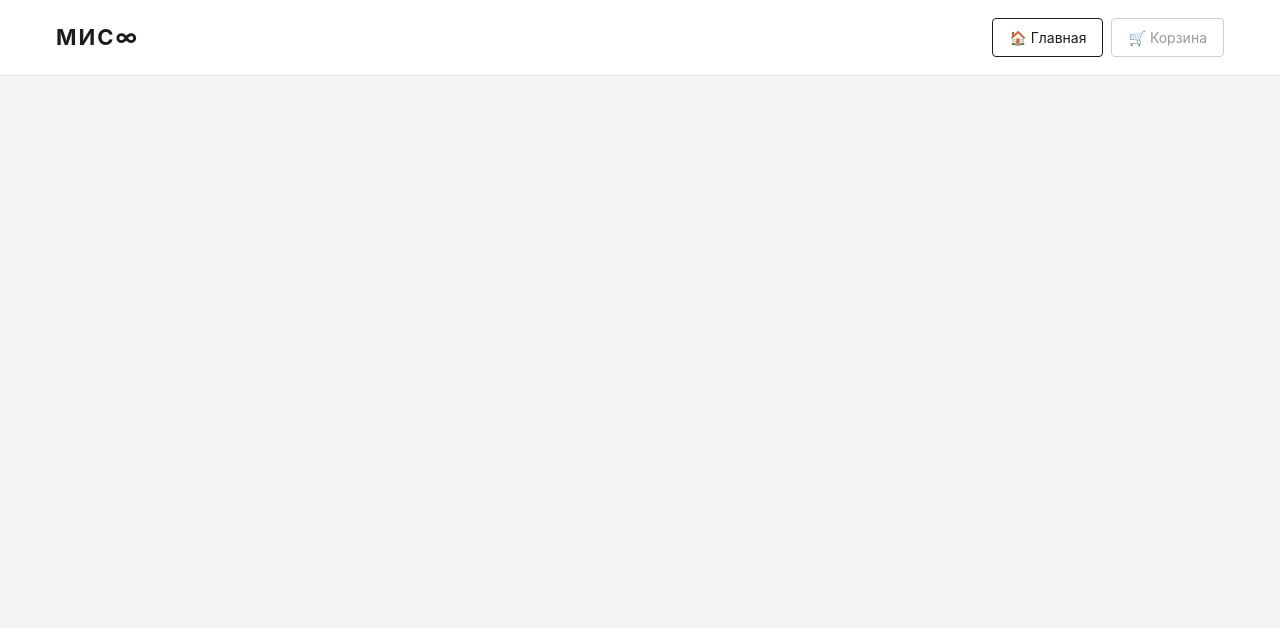
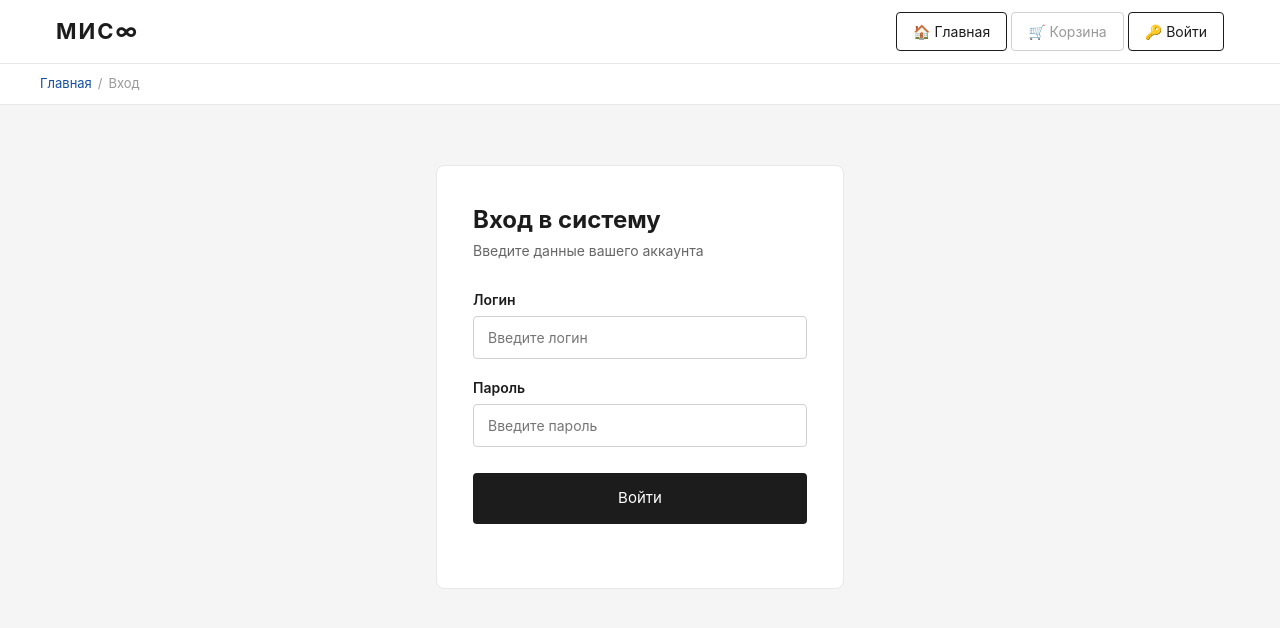
Before and after one commit to artem5438/publishing-frontend, a React (Vite) app: page /login in a window 1280 px wide. Shown: the top 628 px of the page. Built offline with nearby package versions, Linux system fonts and the light colour scheme; no server answers.

Commit message:
lab5: add auth, cart functionality, qty controls, estimated price

```diff
--- a/src/App.tsx
+++ b/src/App.tsx
@@ -5,15 +5,17 @@ import AppNavbar from './components/Navbar'
 import WorksListPage from './pages/WorksListPage'
 import WorkDetailPage from './pages/WorkDetailPage'
 import OrdersPage from './pages/OrdersPage'
+import LoginPage from './pages/LoginPage'
 
 export default function App() {
   return (
     <BrowserRouter>
-      <AppNavbar cartCount={0} />
+      <AppNavbar />
       <Routes>
         <Route path="/" element={<WorksListPage />} />
         <Route path="/works/:id" element={<WorkDetailPage />} />
         <Route path="/orders" element={<OrdersPage />} />
+        <Route path="/login" element={<LoginPage />} />
       </Routes>
     </BrowserRouter>
   )
--- a/src/components/Navbar.tsx
+++ b/src/components/Navbar.tsx
@@ -1,13 +1,44 @@
-import { useNavigate } from 'react-router-dom'
+import { useEffect, useState } from 'react'
+import { useNavigate, useLocation } from 'react-router-dom'
 import { Navbar, Nav, Container } from 'react-bootstrap'
 import Button from 'react-bootstrap/Button'
 
-interface NavbarProps {
-  cartCount?: number
-}
+export default function AppNavbar() {
+  const navigate = useNavigate()
+  const location = useLocation()
+  const [userLogin, setUserLogin] = useState<string | null>(null)
+  const [cartCount, setCartCount] = useState(0)
 
-export default function AppNavbar({ cartCount = 0 }: NavbarProps) {
-  const navigate = useNavigate()
+  useEffect(() => {
+    fetch('/api/publishing-orders/cart', { credentials: 'include' })
+      .then((r) => {
+        if (r.status === 401) {
+          setUserLogin(null)
+          setCartCount(0)
+          return null
+        }
+        return r.json()
+      })
+      .then((data) => {
+        if (!data) return
+        setUserLogin(data.creator_login ?? 'Пользователь')
+        setCartCount(data.works?.length ?? 0)
+      })
+      .catch(() => {
+        setUserLogin(null)
+        setCartCount(0)
+      })
+  }, [location.pathname])
+
+  const handleLogout = () => {
+    fetch('/api/auth/logout', { method: 'POST', credentials: 'include' })
+      .finally(() => {
+        setUserLogin(null)
+        setCartCount(0)
+        navigate('/login')
+      })
+  }
+
   return (
     <Navbar bg="dark" variant="dark" expand="lg" sticky="top">
       <Container fluid className="px-3">
@@ -20,13 +51,28 @@ export default function AppNavbar({ cartCount = 0 }: NavbarProps) {
             <Button className="mis-nav-btn" onClick={() => navigate('/')}>
               🏠 Главная
             </Button>
-            {cartCount > 0 ? (
-              <Button className="mis-nav-btn" onClick={() => navigate('/orders')}>
-                🛒 Корзина <span className="cart-badge-custom">{cartCount}</span>
-              </Button>
+
+            <Button
+              className="mis-nav-btn"
+              onClick={() => navigate('/orders')}
+              disabled={!userLogin}
+              style={{ opacity: cartCount > 0 ? 1 : 0.5 }}
+            >
+              🛒 Корзина {cartCount > 0 && <span className="cart-badge-custom">{cartCount}</span>}
+            </Button>
+
+            {userLogin ? (
+              <>
+                <Button className="mis-nav-btn" onClick={() => navigate('/orders')}>
+                  👤 {userLogin}
+                </Button>
+                <Button className="mis-nav-btn mis-nav-btn-logout" onClick={handleLogout}>
+                  Выйти
+                </Button>
+              </>
             ) : (
-              <Button className="mis-nav-btn" style={{ opacity: 0.5 }} disabled>
-                🛒 Корзина
+              <Button className="mis-nav-btn" onClick={() => navigate('/login')}>
+                🔑 Войти
               </Button>
             )}
           </Nav>
--- a/src/mocks/orders.ts
+++ b/src/mocks/orders.ts
@@ -1,4 +1,6 @@
 import type { Order } from '../types'
+
+const MINIO_URL = 'http://localhost:9000/publishing-media'
 
 export const mockCart: Order = {
   id: 17,
@@ -15,7 +17,7 @@ export const mockCart: Order = {
       price_rub: 2500,
       quantity: 1,
       comment: '',
-      image_key: 'hard-cover.jpg',
+      image_url: `${MINIO_URL}/hard-cover.jpg`,
     },
     {
       work_id: 3,
@@ -23,7 +25,7 @@ export const mockCart: Order = {
       price_rub: 800,
       quantity: 1,
       comment: '',
-      image_key: 'soft-cover.jpg',
+      image_url: `${MINIO_URL}/soft-cover.jpg`,
     },
   ],
 }
@@ -47,7 +49,7 @@ export const mockOrders: Order[] = [
         price_rub: 5000,
         quantity: 1,
         comment: '',
-        image_key: 'print-digital.jpg',
+        image_url: `${MINIO_URL}/print-digital.jpg`,
       },
       {
         work_id: 2,
@@ -55,7 +57,7 @@ export const mockOrders: Order[] = [
         price_rub: 15000,
         quantity: 3,
         comment: 'срочный заказ',
-        image_key: 'print-offset.jpg',
+        image_url: `${MINIO_URL}/print-offset.jpg`,
       },
     ],
   },
--- /dev/null
+++ b/src/pages/LoginPage.tsx
@@ -0,0 +1,88 @@
+import { useState } from 'react'
+import { useNavigate } from 'react-router-dom'
+import Breadcrumbs from '../components/Breadcrumbs'
+
+export default function LoginPage() {
+  const navigate = useNavigate()
+  const [login, setLogin] = useState('')
+  const [password, setPassword] = useState('')
+  const [error, setError] = useState('')
+  const [loading, setLoading] = useState(false)
+
+  const handleSubmit = (e: React.FormEvent) => {
+    e.preventDefault()
+    setError('')
+    setLoading(true)
+
+    fetch('/api/auth/login', {
+      method: 'POST',
+      credentials: 'include',
+      headers: { 'Content-Type': 'application/json' },
+      body: JSON.stringify({ login, password }),
+    })
+      .then((r) => {
+        if (r.status === 401) throw new Error('Неверный логин или пароль')
+        if (!r.ok) throw new Error('Ошибка сервера')
+        return r.json()
+      })
+      .then(() => {
+        navigate('/')
+      })
+      .catch((err: Error) => {
+        setError(err.message)
+        setLoading(false)
+      })
+  }
+
+  return (
+    <>
+      <Breadcrumbs items={[{ label: 'Главная', path: '/' }, { label: 'Вход' }]} />
+
+      <div className="login-page-wrapper">
+        <div className="login-card">
+          <h1 className="login-title">Вход в систему</h1>
+          <p className="login-subtitle">Введите данные вашего аккаунта</p>
+
+          <form onSubmit={handleSubmit} className="login-form">
+            <div className="login-field">
+              <label htmlFor="login">Логин</label>
+              <input
+                id="login"
+                type="text"
+                value={login}
+                onChange={(e) => setLogin(e.target.value)}
+                placeholder="Введите логин"
+                required
+                autoComplete="username"
+              />
+            </div>
+
+            <div className="login-field">
+              <label htmlFor="password">Пароль</label>
+              <input
+                id="password"
+                type="password"
+                value={password}
+                onChange={(e) => setPassword(e.target.value)}
+                placeholder="Введите пароль"
+                required
+                autoComplete="current-password"
+              />
+            </div>
+
+            {error && <div className="login-error">{error}</div>}
+
+            <button
+              type="submit"
+              className="btn-add-custom"
+              disabled={loading}
+              style={{ marginTop: '8px' }}
+            >
+              {loading ? 'Входим...' : 'Войти'}
+            </button>
+          </form>
+        </div>
+      </div>
+    </>
+  )
+}
--- a/src/pages/WorkDetailPage.tsx
+++ b/src/pages/WorkDetailPage.tsx
@@ -6,11 +6,13 @@ import { mockWorks } from '../mocks/works'
 import type { Work } from '../types'
 
 const USE_MOCK = false
+
 export default function WorkDetailPage() {
   const { id } = useParams<{ id: string }>()
   const [work, setWork] = useState<Work | null>(null)
   const [loading, setLoading] = useState(true)
   const [error, setError] = useState('')
+  const [addStatus, setAddStatus] = useState<'idle' | 'loading' | 'ok' | 'error'>('idle')
 
   useEffect(() => {
     if (USE_MOCK) {
@@ -28,6 +30,27 @@ export default function WorkDetailPage() {
       .catch((err: Error) => { setError(err.message); setLoading(false) })
   }, [id])
 
+  const handleAddToCart = () => {
+    if (!work) return
+    setAddStatus('loading')
+    fetch('/api/publishing-orders/cart/works', {
+      method: 'POST',
+      credentials: 'include',
+      headers: { 'Content-Type': 'application/json' },
+      body: JSON.stringify({ work_id: work.id }),
+    })
+      .then((r) => {
+        if (r.status === 409) throw new Error('already')
+        if (!r.ok) throw new Error('error')
+        return r.json()
+      })
+      .then(() => { setAddStatus('ok') })
+      .catch((err: Error) => {
+        if (err.message === 'already') setAddStatus('ok') // уже в корзине — ок
+        else setAddStatus('error')
+      })
+  }
+
   if (loading) {
     return <div className="text-center py-5"><Spinner animation="border" /></div>
   }
@@ -37,6 +60,12 @@ export default function WorkDetailPage() {
 
   const imageUrl = work.image_url || null
   const tags = work.tags ?? []
+
+  const btnLabel =
+    addStatus === 'loading' ? 'Добавляем...' :
+    addStatus === 'ok'      ? '✓ В корзине' :
+    addStatus === 'error'   ? 'Ошибка, повторите' :
+    'Добавить в корзину'
 
   return (
     <>
@@ -83,7 +112,13 @@ export default function WorkDetailPage() {
               <span className="price-value">{work.price_rub.toLocaleString()} ₽</span>
             </div>
 
-            <button className="btn-add-custom">Добавить в корзину</button>
+            <button
+              className="btn-add-custom"
+              onClick={handleAddToCart}
+              disabled={addStatus === 'loading' || addStatus === 'ok'}
+            >
+              {btnLabel}
+            </button>
 
             <table className="params-table-custom">
               <thead>
--- a/src/styles.css
+++ b/src/styles.css
@@ -11,7 +11,12 @@ body {
 .navbar.bg-dark {
   background: #FFFFFF !important;
   border-bottom: 1px solid #E8E8E8;
-  padding: 16px 40px;
+  padding: 10px 40px; /* ← уменьшили с 16px до 10px */
+  min-height: unset !important;
+}
+.navbar .navbar-collapse .nav {
+  flex-wrap: nowrap !important;
+  gap: 4px;
 }
 .navbar-brand {
   font-size: 22px !important;
@@ -32,7 +37,7 @@ body {
   background: transparent !important;
   transition: all 0.2s !important;
   font-weight: 400 !important;
-  margin-left: 8px;
+  margin-left: 4px;
 }
 .mis-nav-btn:hover {
   background: #1C1C1C !important;
@@ -515,4 +520,78 @@ input[type="number"]::-webkit-outer-spin-button {
 }
 input[type="number"] {
   -moz-appearance: textfield;
+  appearance: textfield;
 }
+
+.login-page-wrapper {
+  max-width: 440px;
+  margin: 60px auto;
+  padding: 0 16px;
+}
+
+.login-card {
+  background: #fff;
+  border: 1px solid #e8e8e8;
+  border-radius: 8px;
+  padding: 40px 36px;
+}
+
+.login-title {
+  font-size: 24px;
+  font-weight: 700;
+  margin-bottom: 6px;
+}
+
+.login-subtitle {
+  font-size: 14px;
+  color: #666;
+  margin-bottom: 28px;
+}
+
+.login-form {
+  display: flex;
+  flex-direction: column;
+  gap: 18px;
+}
+
+.login-field {
+  display: flex;
+  flex-direction: column;
+  gap: 6px;
+}
+
+.login-field label {
+  font-size: 14px;
+  font-weight: 600;
+  color: #1c1c1c;
+}
+
+.login-field input {
+  padding: 10px 14px;
+  border: 1px solid #d0d0d0;
+  border-radius: 4px;
+  font-size: 14px;
+  outline: none;
+  transition: border-color 0.2s;
+}
+
+.login-field input:focus {
+  border-color: #1c1c1c;
+}
+
+.login-error {
+  font-size: 13px;
+  color: #e53935;
+  background: #ffeaea;
+  border-radius: 4px;
+  padding: 8px 12px;
+}
+.mis-nav-btn-logout {
+  border-color: #e53935 !important;
+  color: #e53935 !important;
+}
+
+.mis-nav-btn-logout:hover {
+  background: #e53935 !important;
+  color: #fff !important;
+}
--- a/src/types/index.ts
+++ b/src/types/index.ts
@@ -20,7 +20,7 @@ export interface OrderWork {
   price_rub: number
   quantity: number
   comment: string
-  image_key?: string
+  image_url?: string
 }
 
 export type OrderStatus = 'draft' | 'deleted' | 'formed' | 'completed' | 'rejected'
```
Also changed, not shown: src/pages/OrdersPage.tsx (+76 -14 lines).
